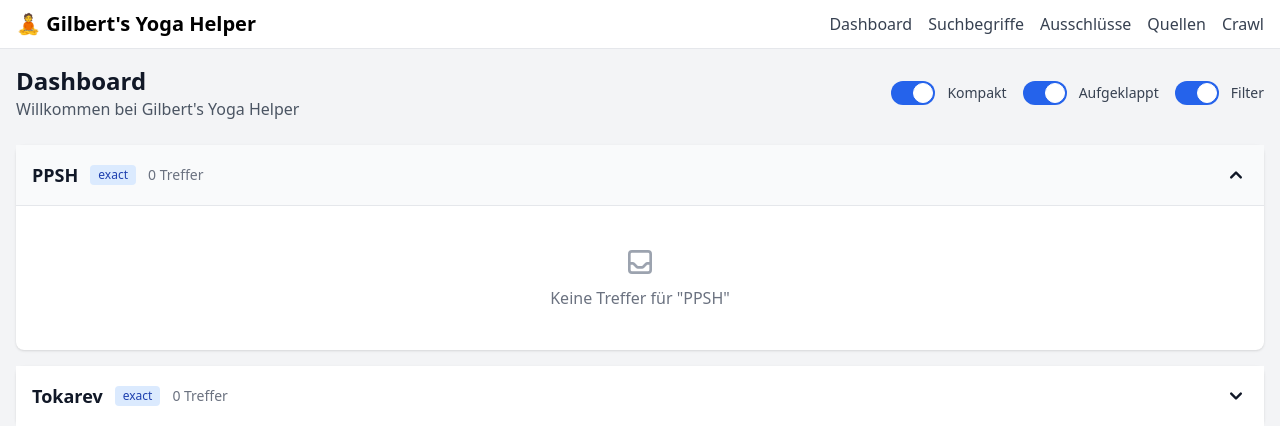
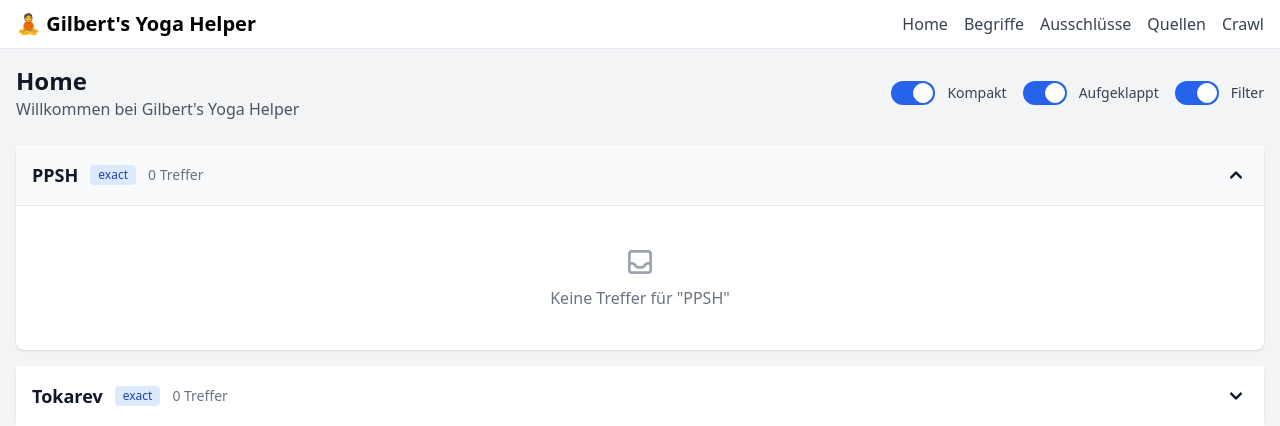
Before and after one commit to gilbert-grape/gilberts-yoga-helper, a FastAPI app: page / in a window 1280 px wide. Shown: the top 426 px of the page. Run offline with FastAPI, Linux system fonts and the light colour scheme; data comes from the database, SQL or seed files in the repository; data that the repository does not hold is empty; some libraries are stand-ins or nearby versions.

Commit message:
Shorten header labels: Dashboard->Home, Suchbegriffe->Begriffe
Co-Authored-By: Claude Opus 4.5 <noreply@anthropic.com>

```diff
--- a/backend/main.py
+++ b/backend/main.py
@@ -279,7 +279,7 @@ async def dashboard(
 
     # Build response first (so matches still show as "new" in this render)
     response = templates.TemplateResponse("dashboard.html", {"request": request,
-            "title": "Dashboard",
+            "title": "Home",
             "groups": groups,
             "total_count": total_count,
             "new_count": total_new_count,
@@ -313,7 +313,7 @@ async def admin_search_terms(request: Request, db: Session = Depends(get_db)):
     """
     search_terms = get_all_search_terms(db)
     return templates.TemplateResponse("admin/search_terms.html", {"request": request,
-            "title": "Suchbegriffe",
+            "title": "Begriffe",
             "search_terms": search_terms,
         }
     )
--- a/frontend/templates/_base.html
+++ b/frontend/templates/_base.html
@@ -27,8 +27,8 @@
                 <span class="self-center text-xl font-semibold whitespace-nowrap">🧘 Gilbert's Yoga Helper</span>
             </a>
             <div class="flex items-center space-x-4">
-                <a href="/" class="text-gray-700 hover:text-blue-600">Dashboard</a>
-                <a href="/admin/search-terms" class="text-gray-700 hover:text-blue-600">Suchbegriffe</a>
+                <a href="/" class="text-gray-700 hover:text-blue-600">Home</a>
+                <a href="/admin/search-terms" class="text-gray-700 hover:text-blue-600">Begriffe</a>
                 <a href="/admin/exclude-terms" class="text-gray-700 hover:text-blue-600">Ausschlüsse</a>
                 <a href="/admin/sources" class="text-gray-700 hover:text-blue-600">Quellen</a>
                 <a href="/admin/crawl" class="text-gray-700 hover:text-blue-600">Crawl</a>
--- a/frontend/templates/dashboard.html
+++ b/frontend/templates/dashboard.html
@@ -5,7 +5,7 @@
 <div class="mb-6">
     <div class="flex flex-col sm:flex-row sm:items-center sm:justify-between">
         <div>
-            <h1 class="text-2xl font-bold text-gray-900">Dashboard</h1>
+            <h1 class="text-2xl font-bold text-gray-900">Home</h1>
             <p class="text-gray-600">
                 {% if total_count > 0 %}
                     {{ total_count }} Treffer gefunden
```
